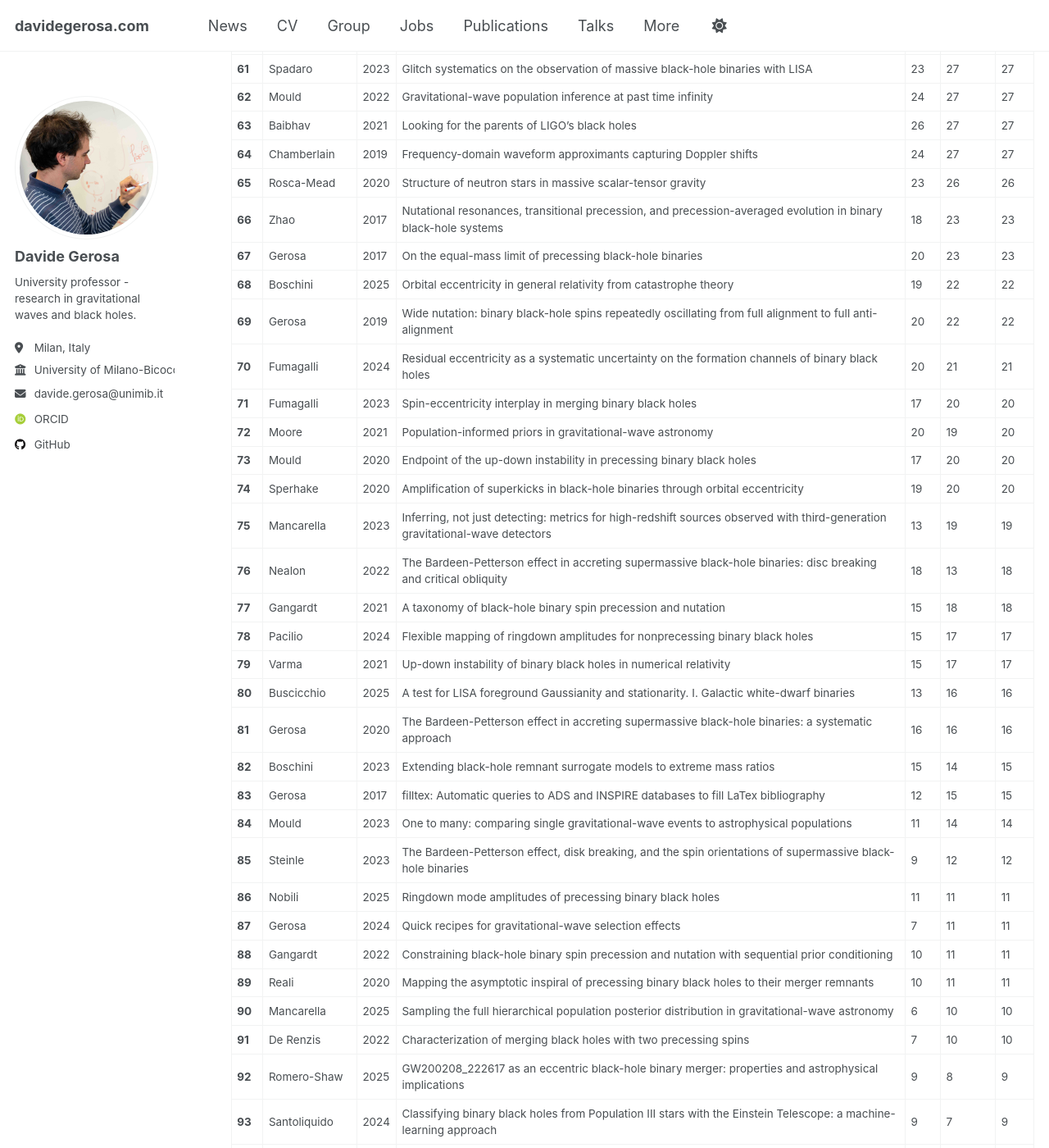
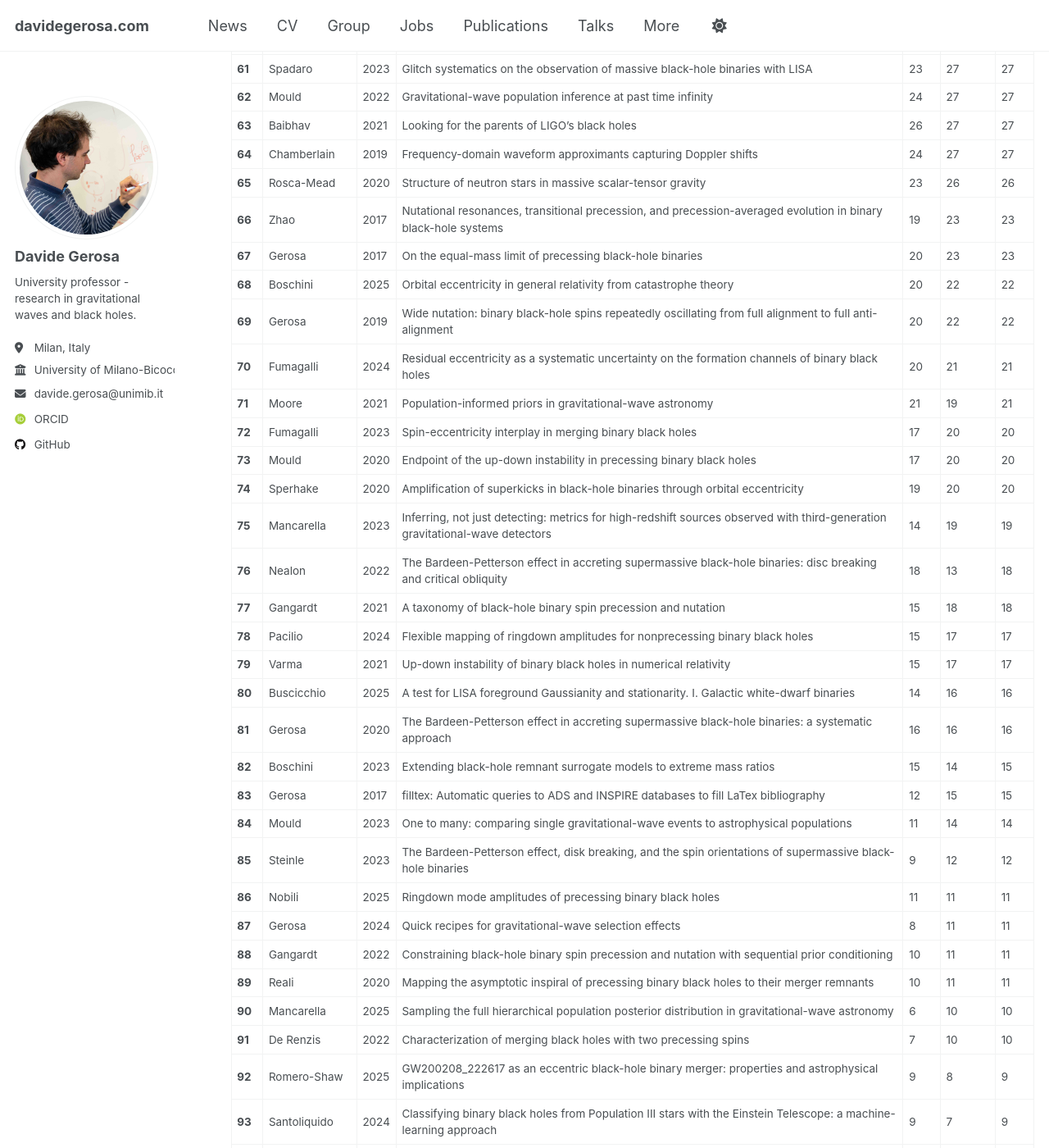
Before and after one commit to dgerosa/website, a Jekyll site: the page built from _pages/citations.md, in a window 1280 px wide and 1400 px high, scrolled down 2933 px. Shown: the whole window at 82% size. Built offline with Jekyll 4.4.1, drawn with Linux system fonts in a browser that asks for light colours; some web fonts are replaced; some of the changed text lies outside the part shown.

Commit message:
Website update from workflow

```diff
--- a/_pages/_citations.md
+++ b/_pages/_citations.md
@@ -36,14 +36,14 @@
 | **25** | Moore | 2019 | Are stellar-mass black-hole binaries too quiet for LISA? | 82 | 95 | 95 |
 | **26** | Taylor | 2018 | Mining gravitational-wave catalogs to understand binary stellar evolution: a new hierarchical bayesian framework | 90 | 93 | 93 |
 | **27** | O'Shaughnessy | 2017 | Inferences about supernova physics from gravitational-wave measurements: GW151226 spin misalignment as an indicator of strong black-hole natal kicks | 77 | 86 | 86 |
-| **28** | Baibhav | 2020 | The mass gap, the spin gap, and the origin of merging binary black holes | 68 | 84 | 84 |
+| **28** | Baibhav | 2020 | The mass gap, the spin gap, and the origin of merging binary black holes | 69 | 84 | 84 |
 | **29** | Romero-Shaw | 2023 | Eccentricity or spin precession? Distinguishing subdominant effects in gravitational-wave data | 67 | 77 | 77 |
 | **30** | Korol | 2020 | Populations of double white dwarfs in Milky Way satellites and their detectability with LISA | 76 | 76 | 76 |
 | **31** | Bouffanais | 2019 | Constraining the fraction of binary black holes formed in isolation and young star clusters with gravitational-wave data | 75 | 76 | 76 |
 | **32** | Gerosa | 2021 | A generalized precession parameter $$\chi_\mathrm{p}$$ to interpret gravitational-wave data | 65 | 75 | 75 |
 | **33** | Horbatsch | 2015 | Tensor-multi-scalar theories: relativistic stars and 3+1 decomposition | 70 | 74 | 74 |
 | **34** | Gerosa | 2016 | Black-hole kicks as new gravitational-wave observables | 59 | 65 | 65 |
-| **35** | Gerosa | 2015 | Precessional instability in binary black holes with aligned spins | 56 | 61 | 61 |
+| **35** | Gerosa | 2015 | Precessional instability in binary black holes with aligned spins | 57 | 61 | 61 |
 | **36** | Gupta | 2020 | Black holes in the low mass gap: Implications for gravitational wave observations | 56 | 60 | 60 |
 | **37** | Gerosa | 2016 | Numerical simulations of stellar collapse in scalar-tensor theories of gravity | 52 | 60 | 60 |
 | **38** | Klein | 2022 | The last three years: multiband gravitational-wave observations of stellar-mass binary black holes | 54 | 59 | 59 |
@@ -74,28 +74,28 @@
 | **63** | Baibhav | 2021 | Looking for the parents of LIGO's black holes | 26 | 27 | 27 |
 | **64** | Chamberlain | 2019 | Frequency-domain waveform approximants capturing Doppler shifts | 24 | 27 | 27 |
 | **65** | Rosca-Mead | 2020 | Structure of neutron stars in massive scalar-tensor gravity | 23 | 26 | 26 |
-| **66** | Zhao | 2017 | Nutational resonances, transitional precession, and precession-averaged evolution in binary black-hole systems | 18 | 23 | 23 |
+| **66** | Zhao | 2017 | Nutational resonances, transitional precession, and precession-averaged evolution in binary black-hole systems | 19 | 23 | 23 |
 | **67** | Gerosa | 2017 | On the equal-mass limit of precessing black-hole binaries | 20 | 23 | 23 |
-| **68** | Boschini | 2025 | Orbital eccentricity in general relativity from catastrophe theory | 19 | 22 | 22 |
+| **68** | Boschini | 2025 | Orbital eccentricity in general relativity from catastrophe theory | 20 | 22 | 22 |
 | **69** | Gerosa | 2019 | Wide nutation: binary black-hole spins repeatedly oscillating from full alignment to full anti-alignment | 20 | 22 | 22 |
 | **70** | Fumagalli | 2024 | Residual eccentricity as a systematic uncertainty on the formation channels of binary black holes | 20 | 21 | 21 |
-| **71** | Fumagalli | 2023 | Spin-eccentricity interplay in merging binary black holes | 17 | 20 | 20 |
-| **72** | Moore | 2021 | Population-informed priors in gravitational-wave astronomy | 20 | 19 | 20 |
+| **71** | Moore | 2021 | Population-informed priors in gravitational-wave astronomy | 21 | 19 | 21 |
+| **72** | Fumagalli | 2023 | Spin-eccentricity interplay in merging binary black holes | 17 | 20 | 20 |
 | **73** | Mould | 2020 | Endpoint of the up-down instability in precessing binary black holes | 17 | 20 | 20 |
 | **74** | Sperhake | 2020 | Amplification of superkicks in black-hole binaries through orbital eccentricity | 19 | 20 | 20 |
-| **75** | Mancarella | 2023 | Inferring, not just detecting: metrics for high-redshift sources observed with third-generation gravitational-wave detectors | 13 | 19 | 19 |
+| **75** | Mancarella | 2023 | Inferring, not just detecting: metrics for high-redshift sources observed with third-generation gravitational-wave detectors | 14 | 19 | 19 |
 | **76** | Nealon | 2022 | The Bardeen-Petterson effect in accreting supermassive black-hole binaries: disc breaking and critical obliquity | 18 | 13 | 18 |
 | **77** | Gangardt | 2021 | A taxonomy of black-hole binary spin precession and nutation | 15 | 18 | 18 |
 | **78** | Pacilio | 2024 | Flexible mapping of ringdown amplitudes for nonprecessing binary black holes | 15 | 17 | 17 |
 | **79** | Varma | 2021 | Up-down instability of binary black holes in numerical relativity | 15 | 17 | 17 |
-| **80** | Buscicchio | 2025 | A test for LISA foreground Gaussianity and stationarity. I. Galactic white-dwarf binaries | 13 | 16 | 16 |
+| **80** | Buscicchio | 2025 | A test for LISA foreground Gaussianity and stationarity. I. Galactic white-dwarf binaries | 14 | 16 | 16 |
 | **81** | Gerosa | 2020 | The Bardeen-Petterson effect in accreting supermassive black-hole binaries: a systematic approach | 16 | 16 | 16 |
 | **82** | Boschini | 2023 | Extending black-hole remnant surrogate models to extreme mass ratios | 15 | 14 | 15 |
 | **83** | Gerosa | 2017 | filltex: Automatic queries to ADS and INSPIRE databases to fill LaTex bibliography | 12 | 15 | 15 |
 | **84** | Mould | 2023 | One to many: comparing single gravitational-wave events to astrophysical populations | 11 | 14 | 14 |
 | **85** | Steinle | 2023 | The Bardeen-Petterson effect, disk breaking, and the spin orientations of supermassive black-hole binaries | 9 | 12 | 12 |
 | **86** | Nobili | 2025 | Ringdown mode amplitudes of precessing binary black holes | 11 | 11 | 11 |
-| **87** | Gerosa | 2024 | Quick recipes for gravitational-wave selection effects | 7 | 11 | 11 |
+| **87** | Gerosa | 2024 | Quick recipes for gravitational-wave selection effects | 8 | 11 | 11 |
 | **88** | Gangardt | 2022 | Constraining black-hole binary spin precession and nutation with sequential prior conditioning | 10 | 11 | 11 |
 | **89** | Reali | 2020 | Mapping the asymptotic inspiral of precessing binary black holes to their merger remnants | 10 | 11 | 11 |
 | **90** | Mancarella | 2025 | Sampling the full hierarchical population posterior distribution in gravitational-wave astronomy | 6 | 10 | 10 |
```
Also changed, not shown: other parts of _pages/_citations.md (+16 -16 lines), _pages/_group.md (+1 -1 lines), _pages/_publications.md (+1 -1 lines), _pages/_talks.md (+1 -1 lines).
